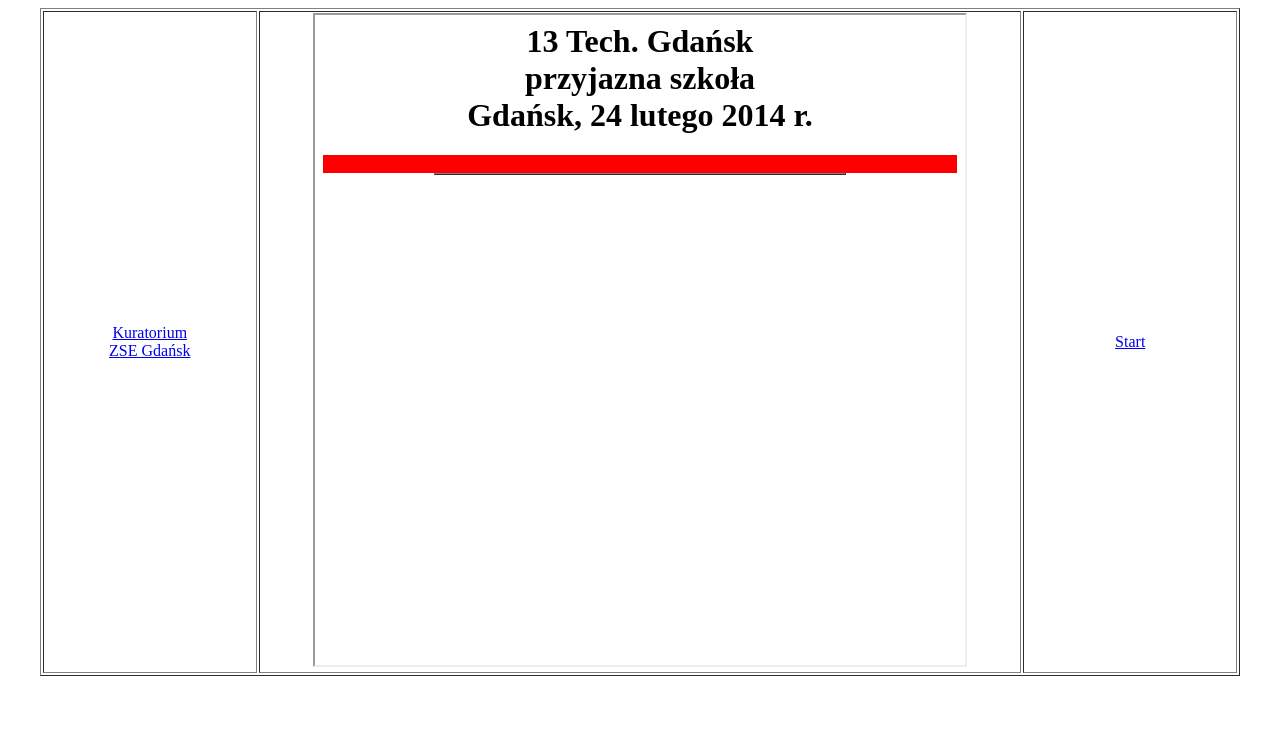
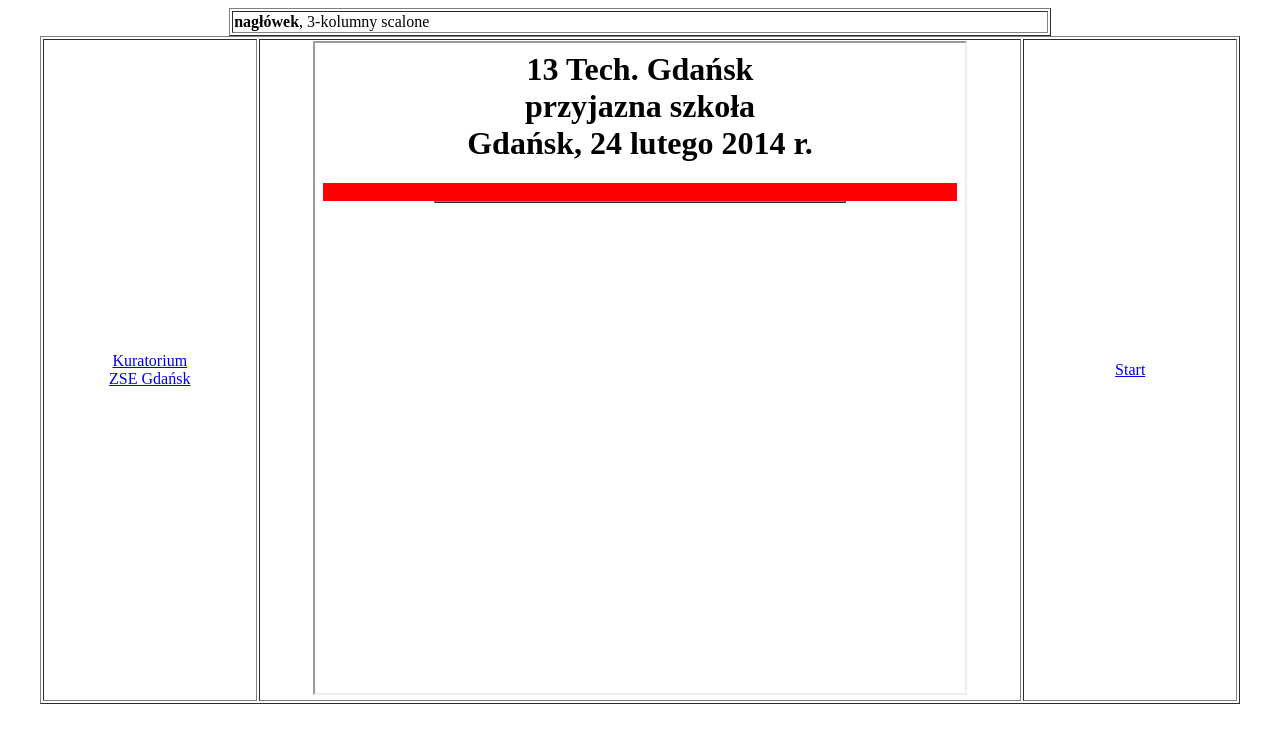
Before and after one commit to MAKOWIEC-0/Ulenberg-z-13, a plain HTML site: page index.html in a window 1280 px wide. Drawn offline with Linux system fonts and the light colour scheme.

Commit message:
Update index.html

```diff
--- a/index.html
+++ b/index.html
@@ -3,6 +3,15 @@
 <head>
  <meta charset="utf-8">
 </head>
+ <meta charset="utf-8">
+ </head>
+<body>
+ <table width=65% border="1" align="center">
+ <tr>
+ <td colspan="3">
+ <b>nagłówek</b>, 3-kolumny scalone
+ </td>
+
 <body>
 <table width=95% border="1" align="center">
  <tr>
```
